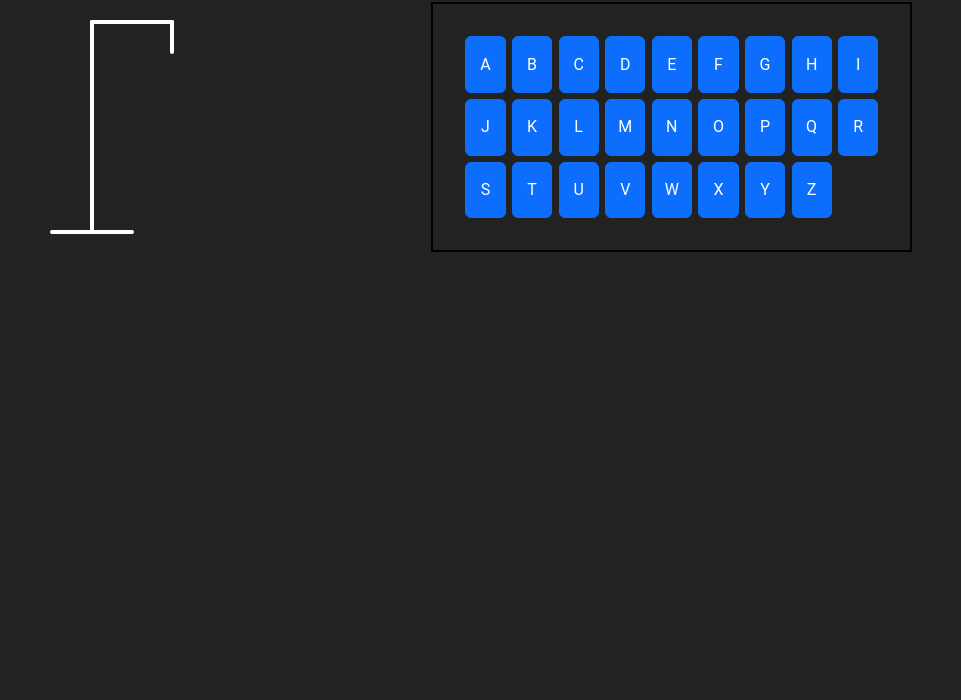
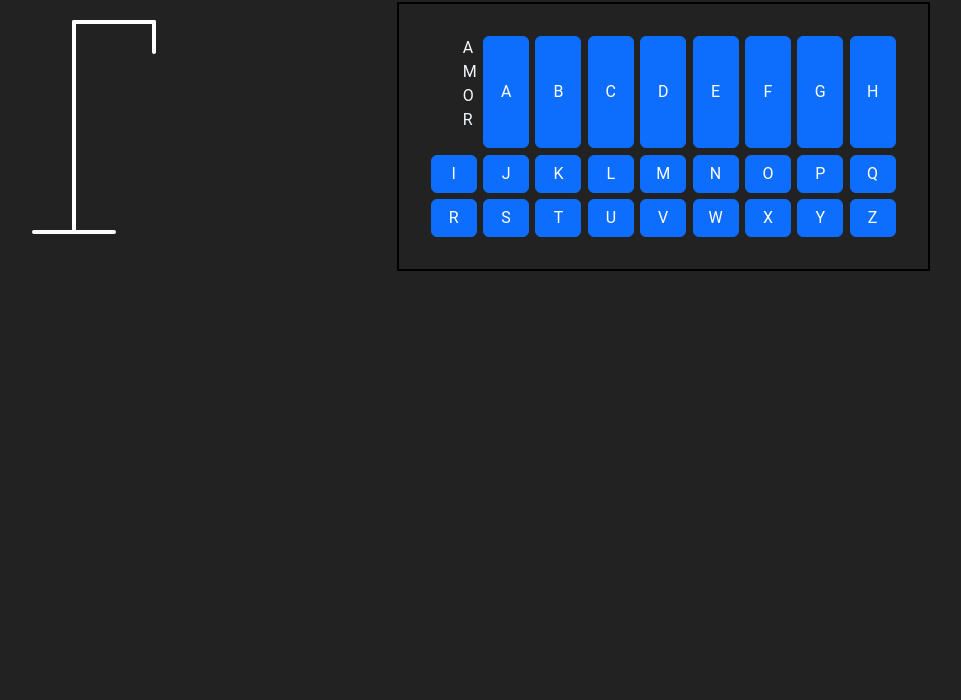
Before and after one commit to YakinFsilva/forca, a website: page index.html in a window 1280 px wide. Shown: the part 100-800 px from the top of the page, without its empty margins (168-1129 px from the left). Drawn offline with Linux system fonts and the light colour scheme.

Commit message:
Add files via upload

```diff
--- a/index.html
+++ b/index.html
@@ -35,6 +35,14 @@
   <main id="main">
 
     <div class="keyboard">
+      <section class="secret-word-section">
+        <ul>
+          <li>A</li>
+          <li>M</li>
+          <li>O</li>
+          <li>R</li>
+        </ul>
+      </section>
 
     </div>
   </main>
--- a/index.js
+++ b/index.js
@@ -15,20 +15,21 @@ function encontrarLetra(letra) {
   disableButton(letra);
 
   if (numLetrasAcertadas === palavraSplitted.length) {
-    // console.log("Parabéns, você ganhou o jogo!")
+     console.log("Parabéns, você ganhou o jogo!")
     return;
   }
   if (tentativas < 1) {
-    // console.log("Você perdeu o jogo!")
+     console.log("Você perdeu o jogo!")
     return;
   }
 
-  // console.log(`Letra pressionada: ${letra}`)
+   console.log(`Letra pressionada: ${letra}`)
   let encontrada = false;
 
   for (let index = 0; index < palavraSplitted.length; index++) {
     const element = palavraSplitted[index];
     if (element === letra){
+      document.getElementById(`secret-word-${index}`).innerHTML = letra[index];
       letrasReveladas[index] = letra;
       numLetrasAcertadas++;
 
@@ -40,8 +41,8 @@ function encontrarLetra(letra) {
     tentativas--;
   }
 
-  // console.log(`Tentativas: ${tentativas}`)
-  // console.log(letrasReveladas);
+   console.log(`Tentativas: ${tentativas}`)
+   console.log(letrasReveladas);
 }
 
 /**
@@ -57,5 +58,11 @@ function generateKeyboard() {
     mainElement.innerHTML += buttonElement;
   }
 }
+function generateSecretWordHTML() {
+  const secretWordSection = document.querySelector(".secret-word-section-ul");
+  secretWordSection.innerHTML = secretWordSection.innerHTML + '<li></li>'
 
+  for (const key in palavraSplitted)
+  secretWordSection.innerHTML += `<li>${key}</li>`;
+}
 generateKeyboard()
--- a/index.scss
+++ b/index.scss
@@ -42,3 +42,16 @@ main {
   grid-template-columns: repeat(9, 1fr);
   gap: 0.4rem;
 }
+
+.secret-word-section {
+display: flex;
+flex-direction: column;
+align-items: center;
+
+}
+
+ul {
+  display: flex;
+  flex-direction: column;
+  justify-content: center;
+}
```
Also changed, not shown: index.css, 1 other file.
